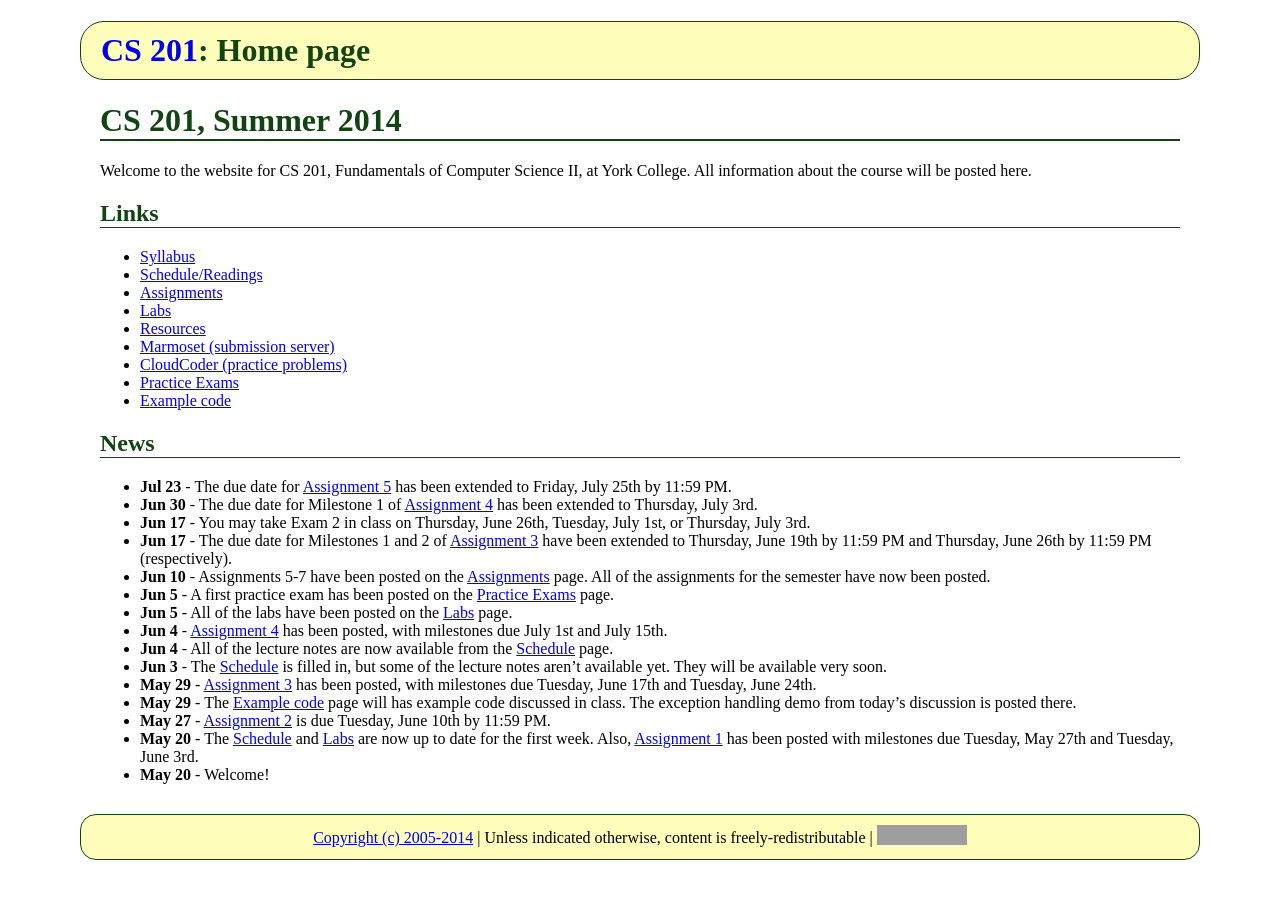
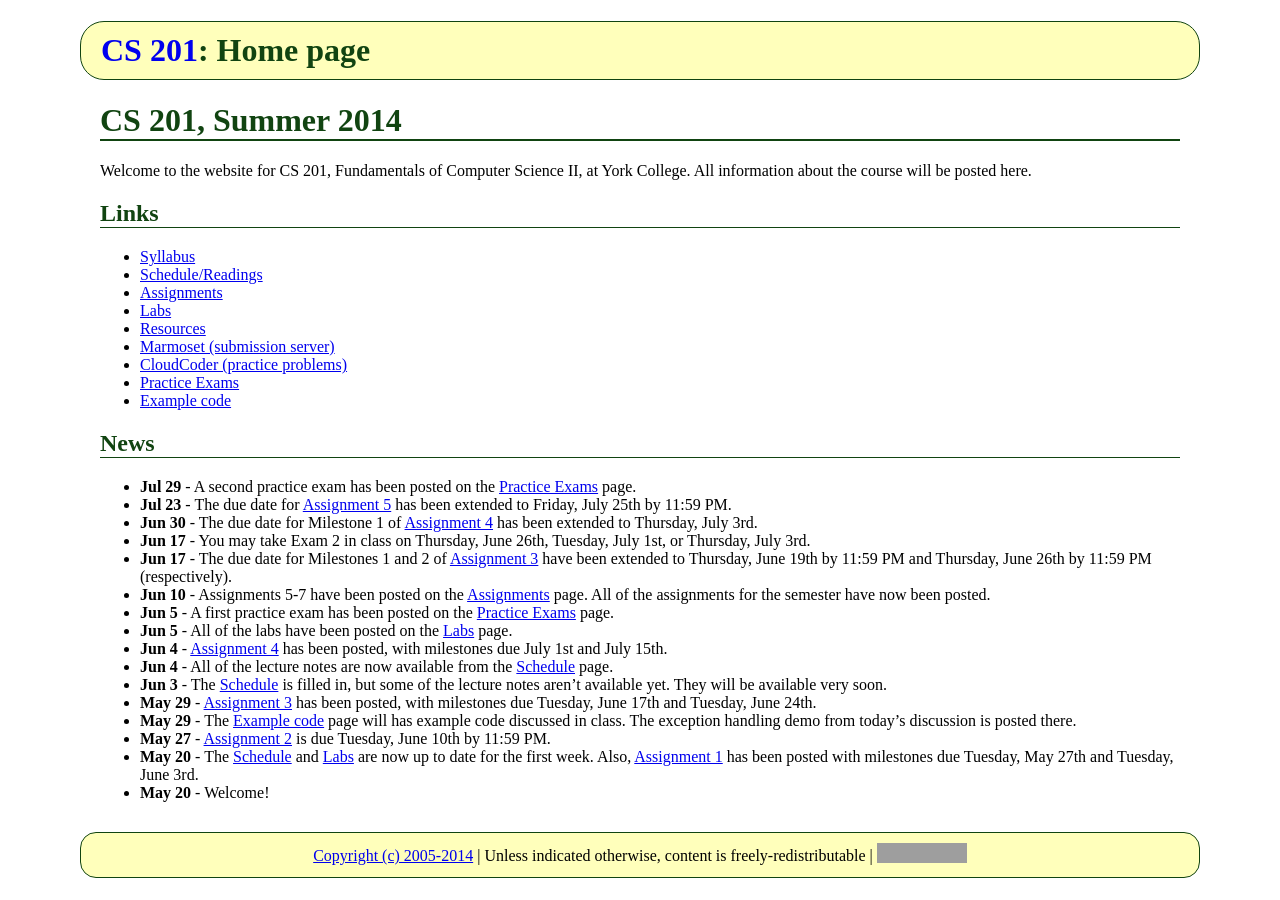
Before and after one commit to ycpcs/cs201-summer2014, a Jekyll site: the page built from index.md, in a window 1280 px wide. Built offline with Jekyll 4.4.1, drawn with Linux system fonts in a browser that asks for light colours; Markdown is read by kramdown in place of the engine named in the settings; grey boxes are pictures that could not be loaded.

Commit message:
second practice exam

```diff
--- a/index.md
+++ b/index.md
@@ -23,6 +23,7 @@ Welcome to the website for CS 201, Fundamentals of Computer Science II, at York
 
 ## News
 
+* **Jul 29** - A second practice exam has been posted on the [Practice Exams](practice/index.html) page.
 * **Jul 23** - The due date for [Assignment 5](assign/assign05.html) has been extended to Friday, July 25th by 11:59 PM.
 * **Jun 30** - The due date for Milestone 1 of [Assignment 4](assign/assign04.html) has been extended to Thursday, July 3rd.
 * **Jun 17** - You may take Exam 2 in class on Thursday, June 26th, Tuesday, July 1st, or Thursday, July 3rd.
```
Also changed, not shown: practice/index.md (+2 -0 lines), 2 other files.
